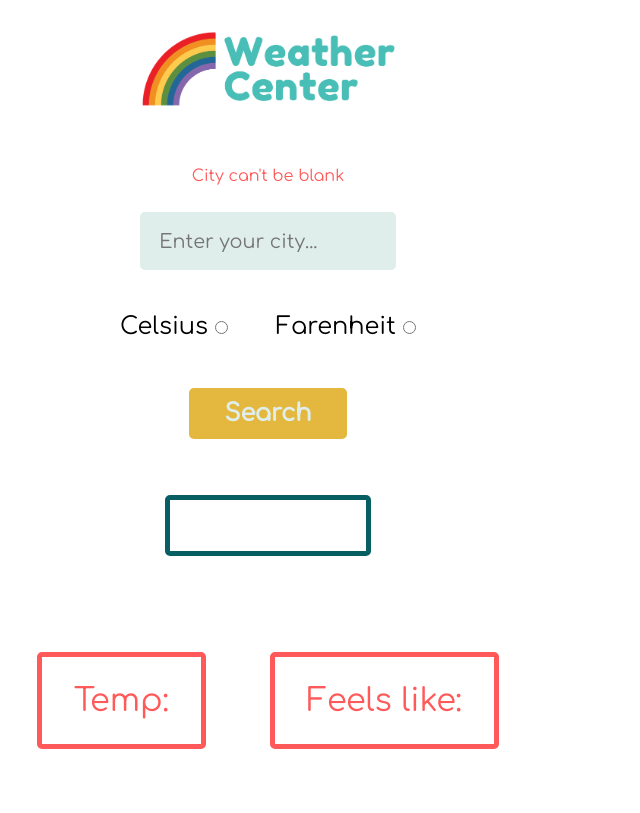
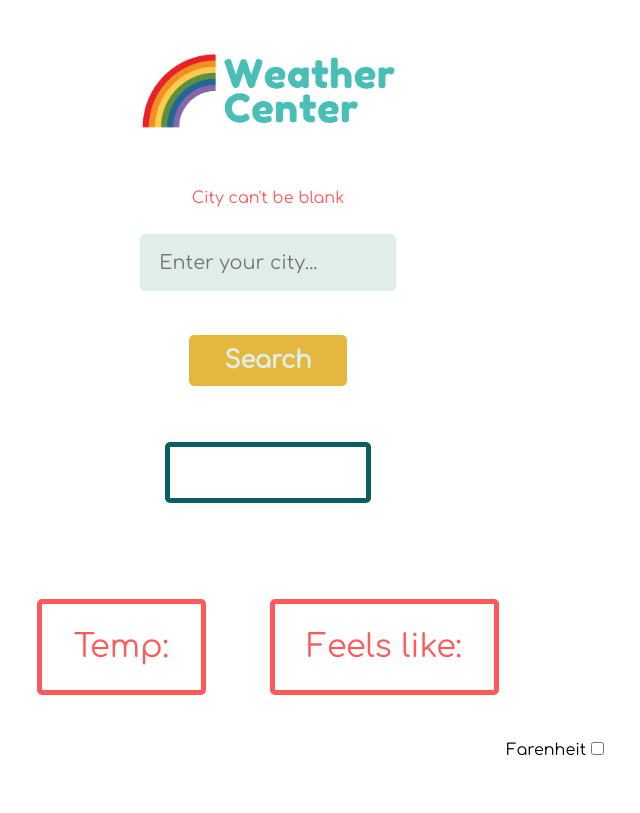
Before and after one commit to alexisbec/JS-WeatherApp, a website: page dist/index.html in a window 1280 px wide. Shown: the whole page, without its empty margins (372-1012 px from the left). Drawn offline with Linux system fonts and the light colour scheme; no server answers.

Commit message:
- Add farenheit checkbox

```diff
--- a/src/index.js
+++ b/src/index.js
@@ -1,5 +1,5 @@
 const getWeather = async (city = 'New York') => {
-  const { cityForm } = document.forms;
+  const cityForm = document.querySelector('#cityForm');
 
   cityForm.addEventListener('submit', (e) => {
     e.preventDefault();
@@ -11,7 +11,6 @@ const getWeather = async (city = 'New York') => {
     const dataC = await weatherC.json();
     const dataF = await weatherF.json();
 
-    const celsius = document.querySelector('#celsius');
     const farenheit = document.querySelector('#farenheit');
     const dCity = document.querySelector('#dCity');
     dCity.innerHTML = dataC.name;
@@ -22,17 +21,15 @@ const getWeather = async (city = 'New York') => {
     const infoWeather = dataC.weather[0].main;
     cityForm.reset();
 
-    if (celsius.checked) {
-      dWeather.innerHTML = `${dataC.main.temp} °C`;
-      const feelsWeather = document.querySelector('#feelsWeather');
-      feelsWeather.innerHTML = `${dataC.main.feels_like} °C`;
-      cityForm.reset();
-    } else if (farenheit.checked) {
-      dWeather.innerHTML = `${dataF.main.temp} °F`;
-      const feelsWeather = document.querySelector('#feelsWeather');
-      feelsWeather.innerHTML = `${dataF.main.feels_like} °F`;
-      cityForm.reset();
-    }
+    farenheit.addEventListener('click', () => {
+      if (farenheit.checked == true) {
+        dWeather.innerHTML = `${dataF.main.temp} °F`;
+        feelsWeather.innerHTML = `${dataF.main.feels_like} °F`;
+      } else {
+        dWeather.innerHTML = `${dataC.main.temp} °C`;
+        feelsWeather.innerHTML = `${dataC.main.feels_like} °C`;
+      }
+    });
 
     if (infoWeather === 'Rain') {
       document.body.style.backgroundImage = "url('../src/img/rain_bg.png')";
@@ -49,6 +46,10 @@ const getWeather = async (city = 'New York') => {
     const errors = document.querySelector('#error');
     errors.innerHTML = "City can't be blank";
   }
+};
+
+const reloadCentigrades = () => {
+
 };
 
 const selectCity = () => {
--- a/src/styles.css
+++ b/src/styles.css
@@ -20,7 +20,7 @@ body {
 
 .main-container {
   background: rgba(255, 255, 255, 0.3);
-  backdrop-filter: blur(20px);
+  backdrop-filter: blur(30px);
   -webkit-backdrop-filter: blur(20px);
   border-radius: 10px;
   border: none;
@@ -64,19 +64,6 @@ form {
   margin: 1em 0;
 }
 
-.centigrades {
-  display: flex;
-}
-
-.check {
-  margin: 1em;
-  font-size: 1.5em;
-}
-
-input[type=radio] {
-  cursor: pointer;
-}
-
 input[type=submit] {
   cursor: pointer;
   background-color: #e4b83f;
@@ -109,7 +96,7 @@ input[type=submit]:hover {
 }
 
 .temp {
-  margin: 2em 1em;
+  margin: 2em 1em 3em;
   border: 5px solid #ff5959;
   border-radius: 5px;
   color: #ff5959;
@@ -117,3 +104,10 @@ input[type=submit]:hover {
   font-size: 2em;
   text-align: center;
 }
+
+.checkbox {
+  position: absolute;
+  bottom: 0;
+  right: 0;
+  margin: 2em 3em;
+}
```
Also changed, not shown: dist/index.html.
